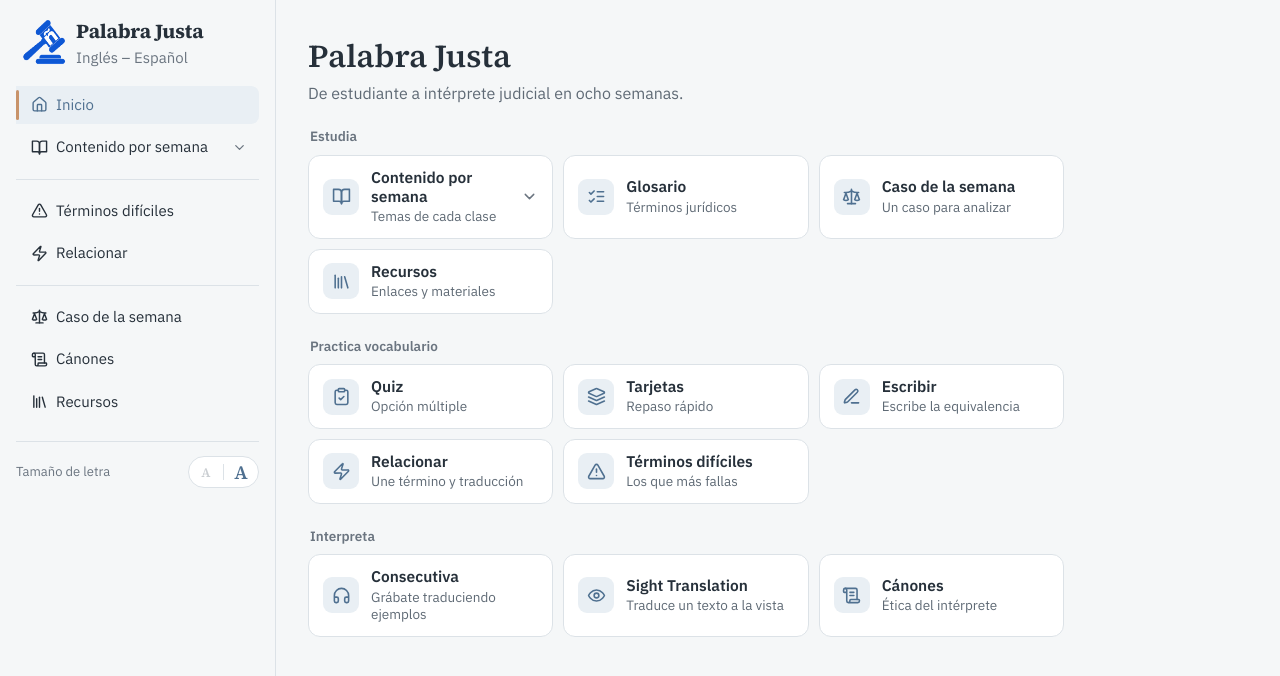
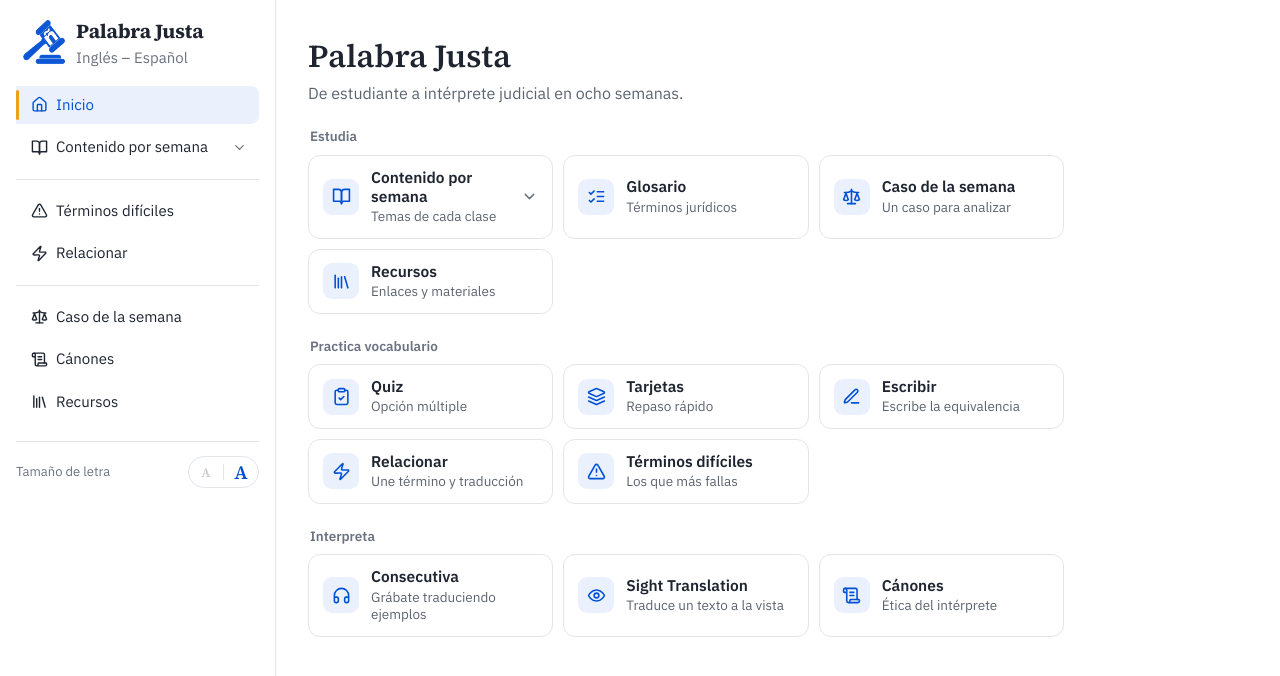
Before and after one commit to Josegarciawsu/palabrajusta, a React (Vite) app: page / in a window 1280 px wide. Shown: the top 676 px of the page. Built offline with nearby package versions, Linux system fonts and the light colour scheme.

Commit message:
Add files via upload

```diff
--- a/src/theme.js
+++ b/src/theme.js
@@ -1,18 +1,20 @@
-// Paleta y tipografía de Palabra Justa (rediseño: azul acero, terracota y salvia).
+// Paleta de Palabra Justa: fondo blanco, el azul del logo, dorado y azul marino.
 export const C = {
-  bg: "#F5F7F8",
+  bg: "#FFFFFF",
   card: "#FFFFFF",
-  border: "#DCE2E7",
-  text: "#26303A",
-  muted: "#5F6A75",
-  label: "#6B7580",
-  accent: "#4F7090", // azul acero (texto y botones)
-  accentSoft: "#E9EFF4",
-  clay: "#C8936A", // terracota
-  claySoft: "#F7EEE6",
-  sage: "#8A9E7A", // salvia
-  sageSoft: "#EEF2EA",
-  highlight: "#C8936A",
+  border: "#E1E5EA",
+  text: "#1E2430",
+  muted: "#5C6470",
+  label: "#6B7280",
+  accent: "#0050D3", // azul del logo
+  accentSoft: "#EAF1FD",
+  navy: "#0B2545", // títulos y nombre de la app
+  clay: "#E8A317", // dorado: acentos (indicador del menú, estrellas, notas juveniles)
+  claySoft: "#FFF4DB",
+  clayText: "#9A6200", // dorado oscuro para letras e íconos sobre blanco
+  sage: "#0050D3", // barras de progreso
+  sageSoft: "#EAF1FD",
+  highlight: "#E8A317",
   success: "#1E9E6B",
   successSoft: "#E4F4EC",
   error: "#E15554",
```
